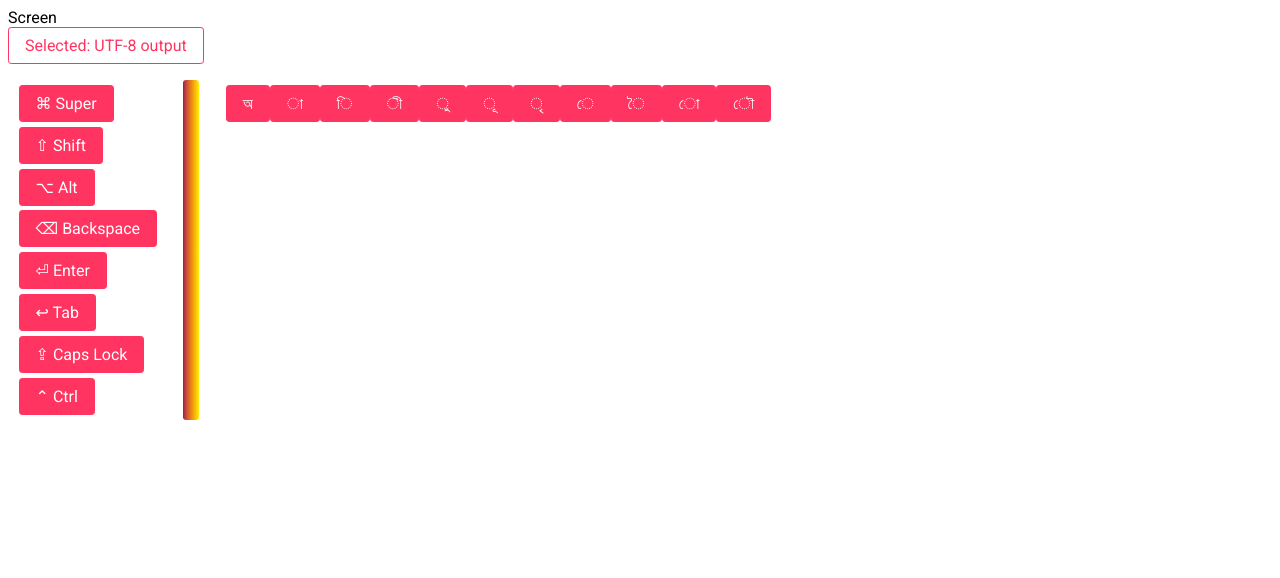
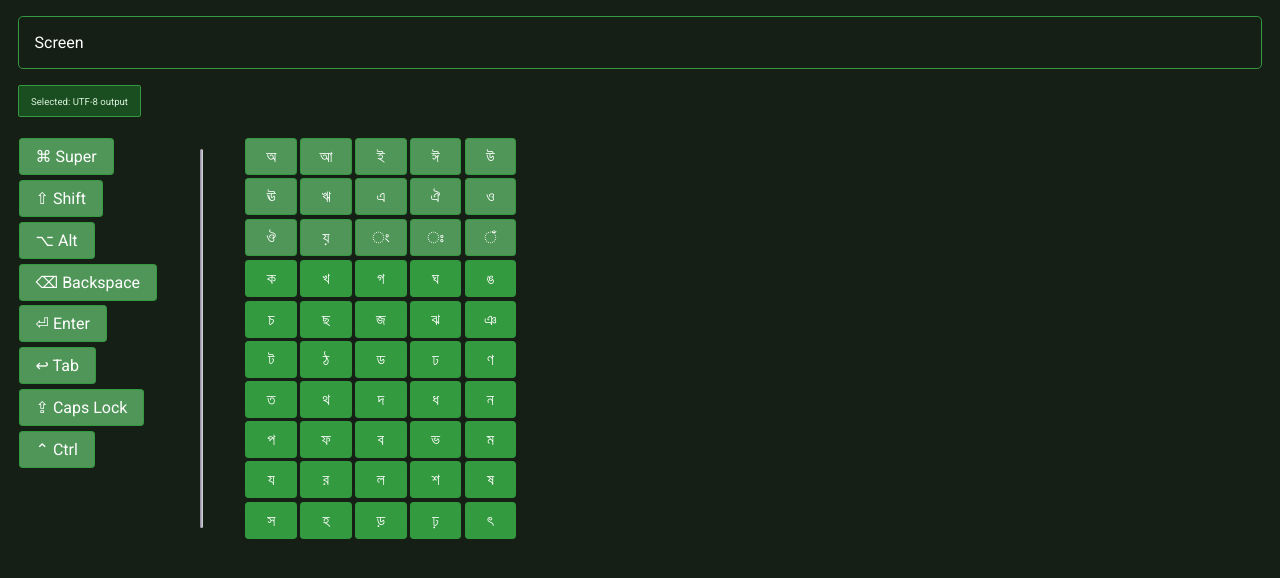
Before and after one commit to masud-almahdi-dev/Bangla-on-screen-keyboard-132473, a plain HTML site: page index.html in a window 1280 px wide. Drawn offline with Linux system fonts and the light colour scheme.

Commit message:
added consonents

```diff
--- a/index.html
+++ b/index.html
@@ -9,12 +9,19 @@
     <meta name="viewport" content="width=device-width, initial-scale=1.0">
     <title>Bangla On-Screen-KB</title>
     <style>
+        :root{
+            --main-color: #ff3460;
+            --hue-offset: 140;
+        }
         .roboto-light {
             font-family: "Roboto", sans-serif;
             font-weight: 300;
             font-style: normal;
         }
-
+        body{
+            background-color: hsl(from var(--main-color) calc(h + var(--hue-offset)) calc(s - 80) calc(l - 50));
+            color:white;
+        }
         .roboto-regular,
         body {
             font-family: "Roboto", sans-serif;
@@ -32,10 +39,10 @@
                 padding: 0.66em;
             }
             & #separatorA{
-                width: 1em;
-                margin: 0.99em;
+                width: .2em;
+                margin: 2em;
                 /* background is gradient from left to right */
-                background: linear-gradient(in oklab to right, rgb(172, 19, 65), rgb(233, 131, 14), rgb(255, 238, 0));
+                background: linear-gradient(in oklab to right, rgb(137, 132, 156), rgb(221, 221, 221));
                 border-radius: 0.2em;
             }
             & #keymap{
@@ -45,10 +52,21 @@
                 margin: 0.66em 0em;
                 padding: 0.66em;
                 & #vowels{
-                    display: flex;
+                    display: grid;
+                    grid-template-columns: repeat(5, 1fr);
+                    gap: 0.2em;
+                    & > .kbbutton{
+                        max-width: 100%;
+                    }
                 }
                 & #consonents{
                     display: grid;
+                    grid-template-columns: repeat(5, 1fr);
+                    gap: 0.2em;
+                    & > .kbbutton{
+                        max-width: 100%;
+                        background-color: hsl(from var(--main-color) calc(h + var(--hue-offset)) calc(s - 50) calc(l - 20));
+                    }
                 }
             }
         }
@@ -58,23 +76,35 @@
             justify-content: center;
             text-align: center;
             padding: 0.5em 1em;
-            background-color: var(--button-bg-color, #ff3460);
+            background-color: hsl(from var(--main-color) calc(h + var(--hue-offset)) calc(s - 70) calc(l - 15));
             color: var(--button-text-color, white);
-            border: var(--button-border, 1px solid #ff3460);
+            border: 1px solid hsl(from var(--main-color) calc(h + var(--hue-offset)) calc(s - 50) calc(l - 20));
             border-radius: 0.2em;
             max-width: max-content;
             cursor: pointer;
+            &:not(.inactive):hover {
+                filter: brightness(1.2);
+            }
 
             &.outlined-only {
-                background-color: white;
-                color: var(--button-bg-color, #ff3460);
-                border: 1px solid var(--button-bg-color, #ff3460);
+                margin: 0em 1em;
+                padding: 1em 1.3em;
+                font-size: 0.6em;
+                background-color: hsl(from var(--main-color) calc(h + var(--hue-offset)) calc(s - 50) calc(l - 40));
+                color: hsl(from var(--main-color) calc(h + var(--hue-offset)) calc(s - 50) calc(l + 30));
+                border: 1px solid hsl(from var(--main-color) calc(h + var(--hue-offset)) calc(s - 50) calc(l - 20));
             }
 
             &.inactive {
                 opacity: 0.3;
                 cursor: default;
             }
+        }
+        #screen-text {
+            margin: 1em 0.6em;
+            border-radius: 0.3em;
+            padding: 1em;
+            border: 0.1em solid hsl(from var(--main-color) calc(h + var(--hue-offset)) calc(s - 50) calc(l - 20));
         }
     </style>
 </head>
@@ -104,17 +134,6 @@
                 <div id="separatorA"></div>
                 <div id="keymap">
                     <div id="vowels">
-                        <div class="kbbutton">&#x0985;</div>
-                        <div class="kbbutton">&#x0986;</div>
-                        <div class="kbbutton">&#x0987;</div>
-                        <div class="kbbutton">&#x0988;</div>
-                        <div class="kbbutton">&#x0989;</div>
-                        <div class="kbbutton">&#x098A;</div>
-                        <div class="kbbutton">&#x098B;</div>
-                        <div class="kbbutton">&#x098F;</div>
-                        <div class="kbbutton">&#x0990;</div>
-                        <div class="kbbutton">&#x0993;</div>
-                        <div class="kbbutton">&#x0994;</div>
                     </div>
                     <div id="consonents">
                     </div>
@@ -124,12 +143,24 @@
     </div>
 </body>
 <script>
+    var vowelarray = ["অ", "আ", "ই", "ঈ", "উ", "ঊ", "ঋ", "এ", "ঐ", "ও", "ঔ","য়","ং", "ঃ", "ঁ"];
+    var consonentarray = ["ক", "খ", "গ", "ঘ", "ঙ", "চ", "ছ", "জ", "ঝ", "ঞ",
+                          "ট", "ঠ", "ড", "ঢ", "ণ", "ত", "থ", "দ", "ধ", "ন",
+                          "প", "ফ", "ব", "ভ", "ম", "য", "র", "ল", "শ", "ষ",
+                          "স", "হ",  "ড়", "ঢ়", "ৎ"];
+    for(var i = 0; i < consonentarray.length; i++){
+        document.getElementById("consonents").innerHTML += `<div class="kbbutton">${consonentarray[i]}</div>`
+    }
+    for(var i = 0; i < vowelarray.length; i++){
+        document.getElementById("vowels").innerHTML += `<div class="kbbutton">${vowelarray[i]}</div>`
+    }
     var vowels = document.querySelectorAll("#vowels > .kbbutton");
+    vowels[0].innerHTML = vowelarray[0]
     var addtocodepoint = (character,addition) =>{
         return String.fromCharCode(character.charCodeAt(0)+addition)
     }
-    for(var i = 1; i < vowels.length; i++){
-        vowels[i].innerHTML = addtocodepoint(vowels[i].innerHTML[0],0x38)
-    }
+    // for(var i = 1; i < 11; i++){
+    //     vowels[i].innerHTML = addtocodepoint(vowels[i].innerHTML[0],0x38)
+    // }
 </script>
 </html>
```
